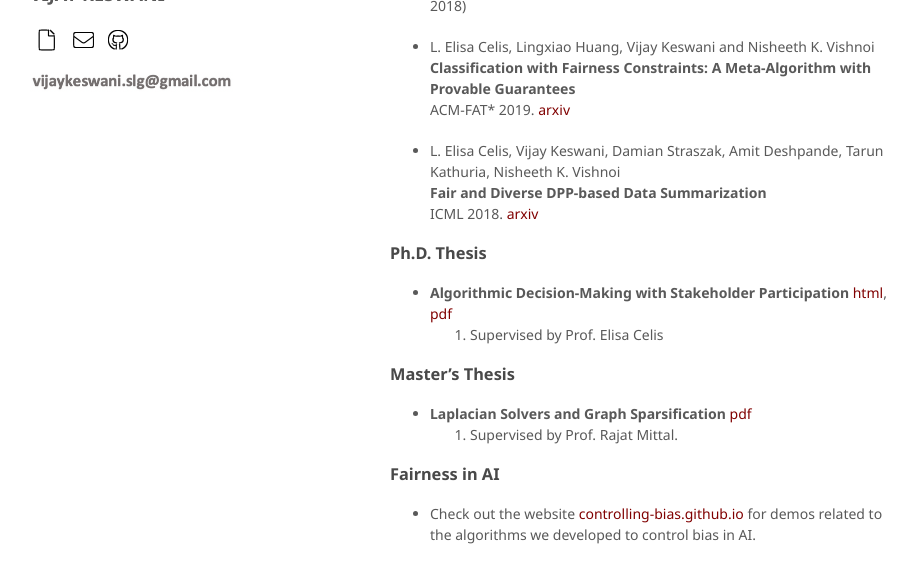
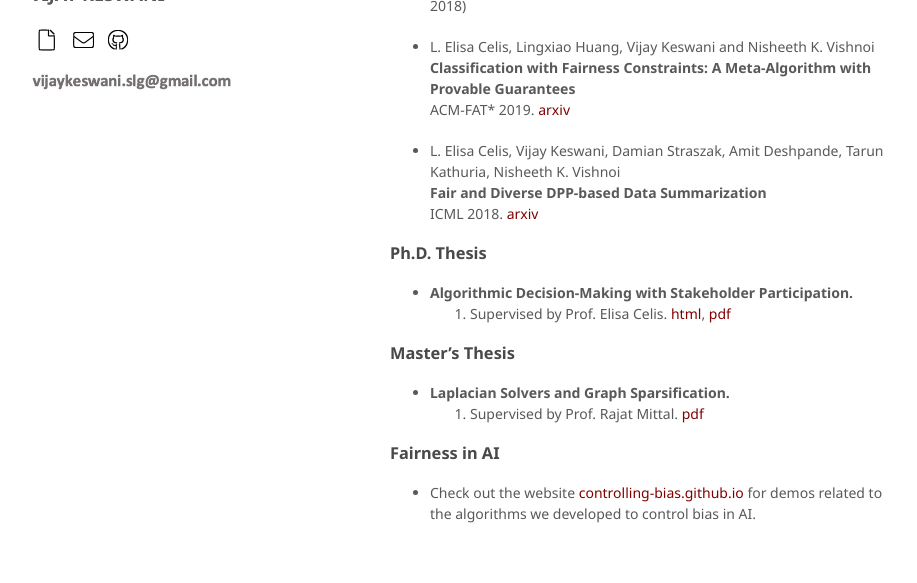
Before and after one commit to vijaykeswani/vijaykeswani.github.io, a Jekyll site: the page built from index.md, in a window 1280 px wide and 900 px high, scrolled down 1563 px, cut to the strip 285-868 px from the top of the window. Shown: the whole strip, without its empty margins (180-1097 px from the left). Built offline with Jekyll 4.4.1, drawn with Linux system fonts in a browser that asks for light colours; nearby versions of some CDN libraries; a script that is not in the unit is left out.

```diff
--- a/index.md
+++ b/index.md
@@ -82,13 +82,13 @@ I received my Ph.D. from the [Department of Statistics and Data Science](https:/
 
 ### Ph.D. Thesis
 
-*   <b>Algorithmic Decision-Making with Stakeholder Participation</b> [html](Dissertation.html), [pdf](Dissertation.pdf)
-    2023. Supervised by Prof. Elisa Celis
+*   <b>Algorithmic Decision-Making with Stakeholder Participation.</b>\\
+    2023. Supervised by Prof. Elisa Celis. [html](Dissertation.html), [pdf](Dissertation.pdf)
 
 ### Master's Thesis
 
-*   <b>Laplacian Solvers and Graph Sparsification</b> [pdf](thesis.pdf)\\
-    2016. Supervised by Prof. Rajat Mittal.
+*   <b>Laplacian Solvers and Graph Sparsification.</b>\\
+    2016. Supervised by Prof. Rajat Mittal. [pdf](thesis.pdf)
 
 ### Fairness in AI
 
```
